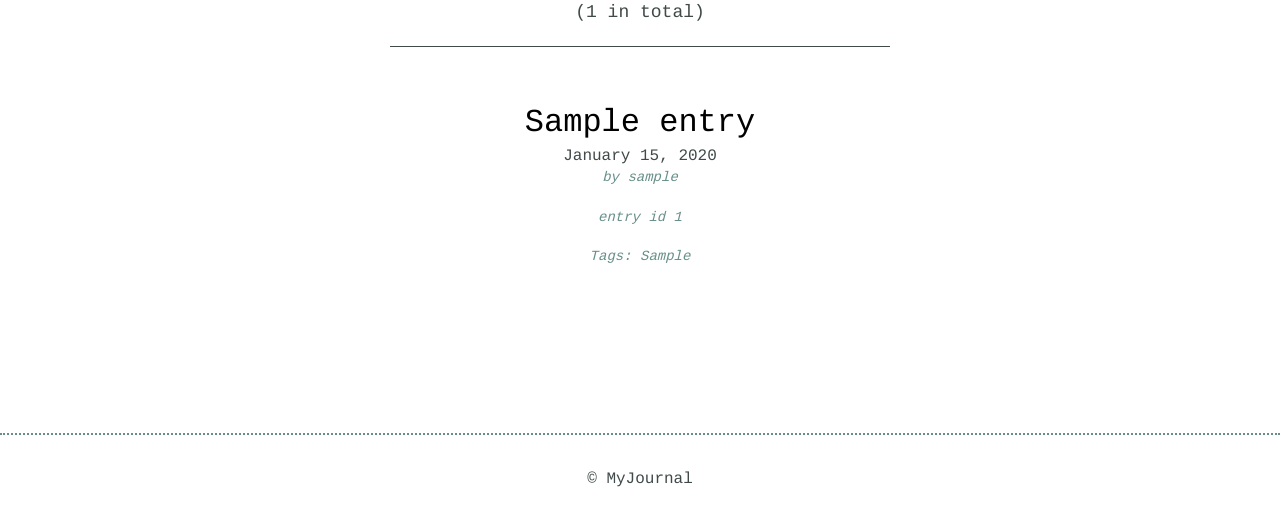
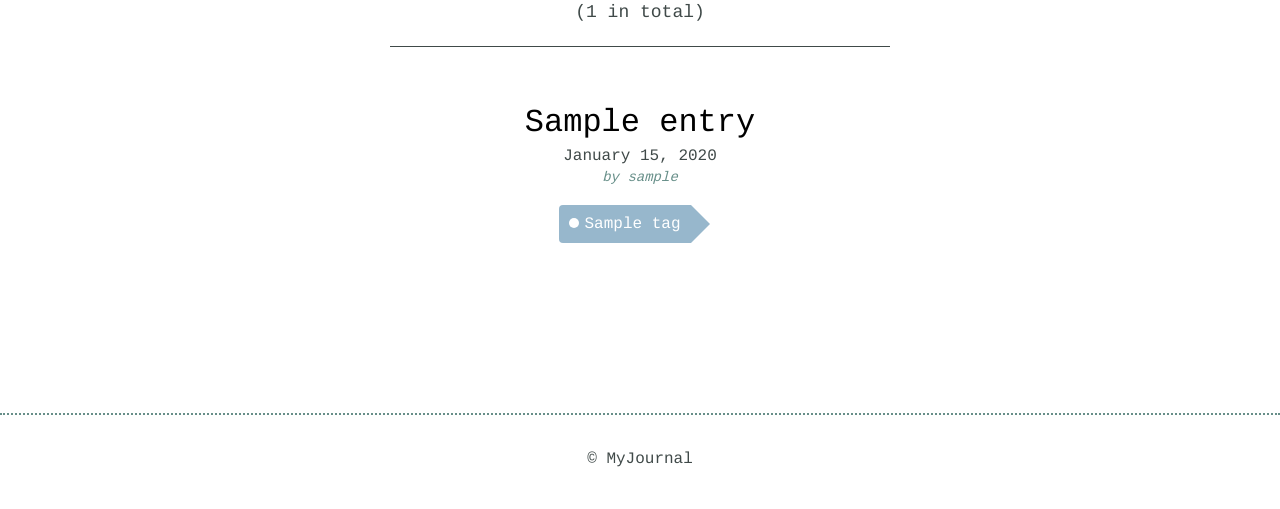
Before and after one commit to gidsey/project_05, a Python web app: template templates/index.html in a window 1280 px wide. Shown: the part 251-760 px from the top of the page. Run offline with Jinja, Linux system fonts and the light colour scheme; the template is opened without the code that fills it: most values are stand-ins (such as "Sample title", 1, 10 or a date in 2020).

Commit message:
tags added to index view

```diff
--- a/static/css/site.css
+++ b/static/css/site.css
@@ -276,3 +276,54 @@ form textarea:hover {
 input[type=submit] {
 	margin-right: 5px;
 }
+
+
+
+
+
+
+/*Tags */
+
+.tag {
+    background: #97B7CC;
+    display: inline-block;
+    color: #fff;
+    position: relative;
+    padding: 10px;
+    border-top-left-radius: 4px;
+    border-bottom-left-radius: 4px;
+    margin: 0 30px 20px 0;
+    text-decoration: none;
+}
+
+.tag:hover {
+    background-color: #437899;
+}
+
+.tag:before {
+    background: #fff;
+    width: 10px;
+    height: 10px;
+    content: "";
+    display: inline-block;
+    border-radius: 20px;
+    margin: 0 5px 0 0;
+}
+
+.tag:after {
+    display: inline-block;
+    border: 19px solid;
+    border-color: transparent transparent transparent #97B7CC;
+    height: 0;
+    width: 0;
+    position: absolute;
+    right: -38px;
+    top: 0;
+    content: "";
+    display: inline-block;
+}
+
+
+.tag:hover:after {
+    border-color: transparent transparent transparent #437899;
+}
--- a/templates/index.html
+++ b/templates/index.html
@@ -52,8 +52,11 @@
                             <h2><a href="{{ url_for('detail', slug=entry.slug) }}">{{ entry.title }}</a></h2>
                              <time datetime="{{ entry.date }}">{{ entry.date.strftime('%B %d, %Y') }}</time>
                              <p class="author">by {{ entry.username.username }}</p>
-                             <p class="author">entry id {{ entry.id }}</p>
-                             <p class="author">Tags: {{ entries_with_tags }}</p>
+                             <!-- <p class="author">entry id {{ entry.id }}</p> -->
+                             <!-- <p class="author">Tags: {{ entry.tags().count() }}</p> -->
+                             {% for tag in entry.tags() %}
+                             <a href="#" class="tag">{{ tag }}</a>
+                             {% endfor %}
                            </article>
 
                         {% endfor %}
```
Also changed, not shown: app.py (+13 -13 lines), models.py (+10 -0 lines).
